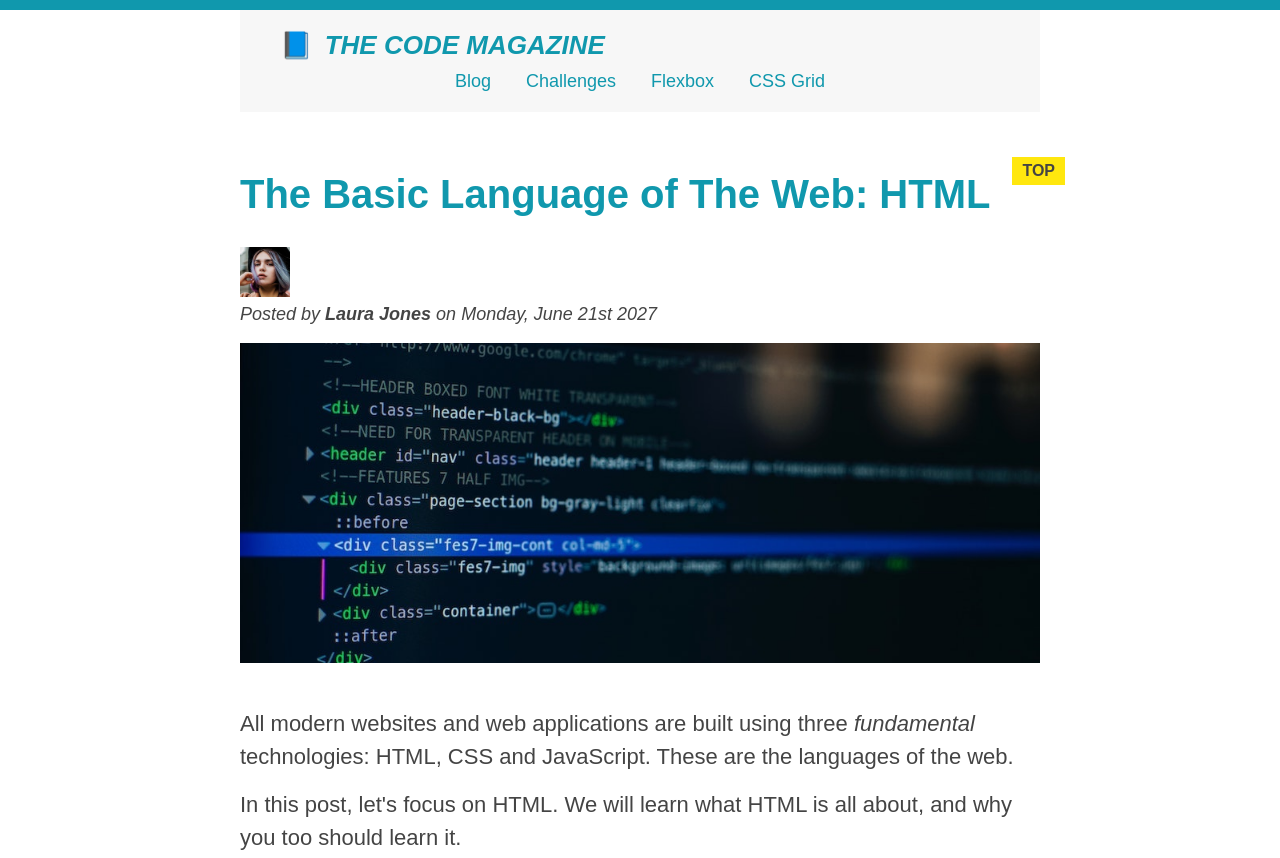
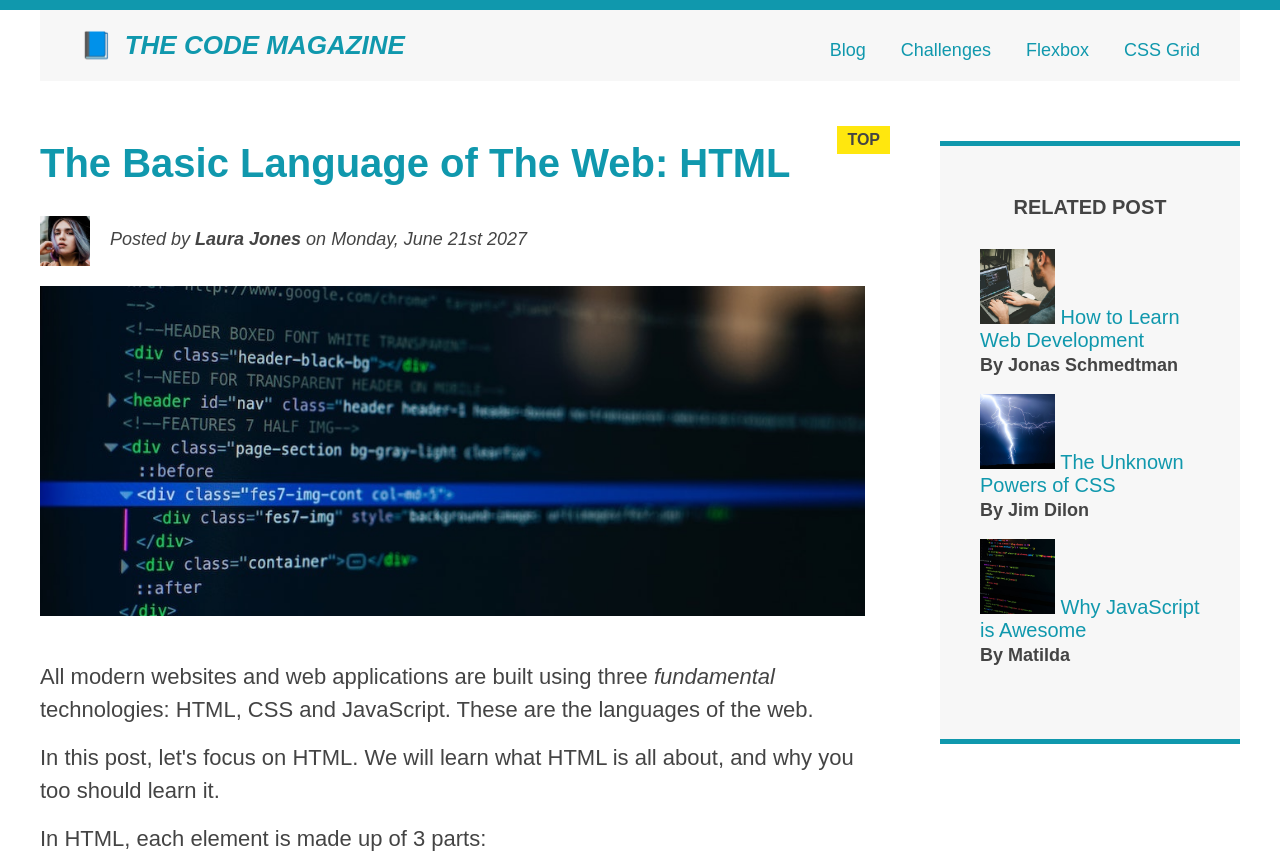
Before and after one commit to OZT92/Html-Css-Exercise, a plain HTML site: page index.html in a window 1280 px wide. Shown: the top 858 px of the page. Drawn offline with Linux system fonts and the light colour scheme.

Commit message:
float-box added

```diff
--- a/index.html
+++ b/index.html
@@ -7,7 +7,7 @@
   </head>
   <body>
     <div class="container">
-      <header class="main-header">
+      <header class="main-header clearfix">
         <h1>📘 The Code Magazine</h1>
 
         <nav>
@@ -16,6 +16,7 @@
           <a href="#">Flexbox</a>
           <a href="#">CSS Grid</a>
         </nav>
+        <!-- <div class="clear"></div> -->
       </header>
 
       <article>
@@ -26,8 +27,9 @@
             alt="laura_jones"
             width="50"
             height="50"
+            class="author-img"
           />
-          <p id="author">
+          <p id="author" class="author">
             Posted by <strong>Laura Jones</strong> on Monday, June 21st 2027
           </p>
           <img
--- a/style-challenges.css
+++ b/style-challenges.css
@@ -1,6 +1,7 @@
 * {
   margin: 0;
   padding: 0;
+  box-sizing: border-box;
 }
 
 body {
@@ -126,3 +127,19 @@ body {
 p {
   margin-bottom: 10px;
 }
+
+.product-img {
+  float: left;
+  width: 245px;
+}
+
+.container-info {
+  float: left;
+  width: 245px;
+  margin: 20px 20px;
+}
+
+.container-details {
+  float: right;
+  width: 245px;
+}
--- a/style.css
+++ b/style.css
@@ -1,6 +1,7 @@
 * {
   margin: 0;
   padding: 0;
+  box-sizing: border-box;
 }
 
 body {
@@ -11,7 +12,7 @@ body {
 }
 
 .container {
-  width: 800px;
+  width: 1200px;
   margin: 0 auto;
 }
 
@@ -49,8 +50,7 @@ aside {
   background-color: #f7f7f7;
   border-top: 5px solid #1098ad;
   border-bottom: 5px solid #1098ad;
-  padding: 50px 0;
-  width: 500px;
+  padding: 50px 40px;
 }
 
 h1,
@@ -94,6 +94,7 @@ h4 {
   font-size: 20px;
   text-transform: uppercase;
   text-align: center;
+  margin-bottom: 30px;
 }
 
 p {
@@ -134,6 +135,7 @@ li:last-child {
 
 .related {
   list-style: none;
+  margin-left: 0;
 }
 
 /* li:first-child {
@@ -191,3 +193,47 @@ h1::first-letter {
 /* h3 + p::first-line {
   color: red;
 } */
+
+/* FLOATS */
+.author-img {
+  float: left;
+  margin-bottom: 20px;
+}
+
+.author {
+  float: left;
+  margin-top: 10px;
+  margin-left: 20px;
+}
+
+h1 {
+  float: left;
+}
+
+nav {
+  float: right;
+}
+
+.clear {
+  clear: both;
+}
+
+.clearfix::after {
+  clear: both;
+  content: "";
+  display: block;
+}
+
+article {
+  width: 825px;
+  float: left;
+}
+
+aside {
+  width: 300px;
+  float: right;
+}
+
+footer {
+  clear: both;
+}
```
Also changed, not shown: challenges.html (+7 -2 lines).
